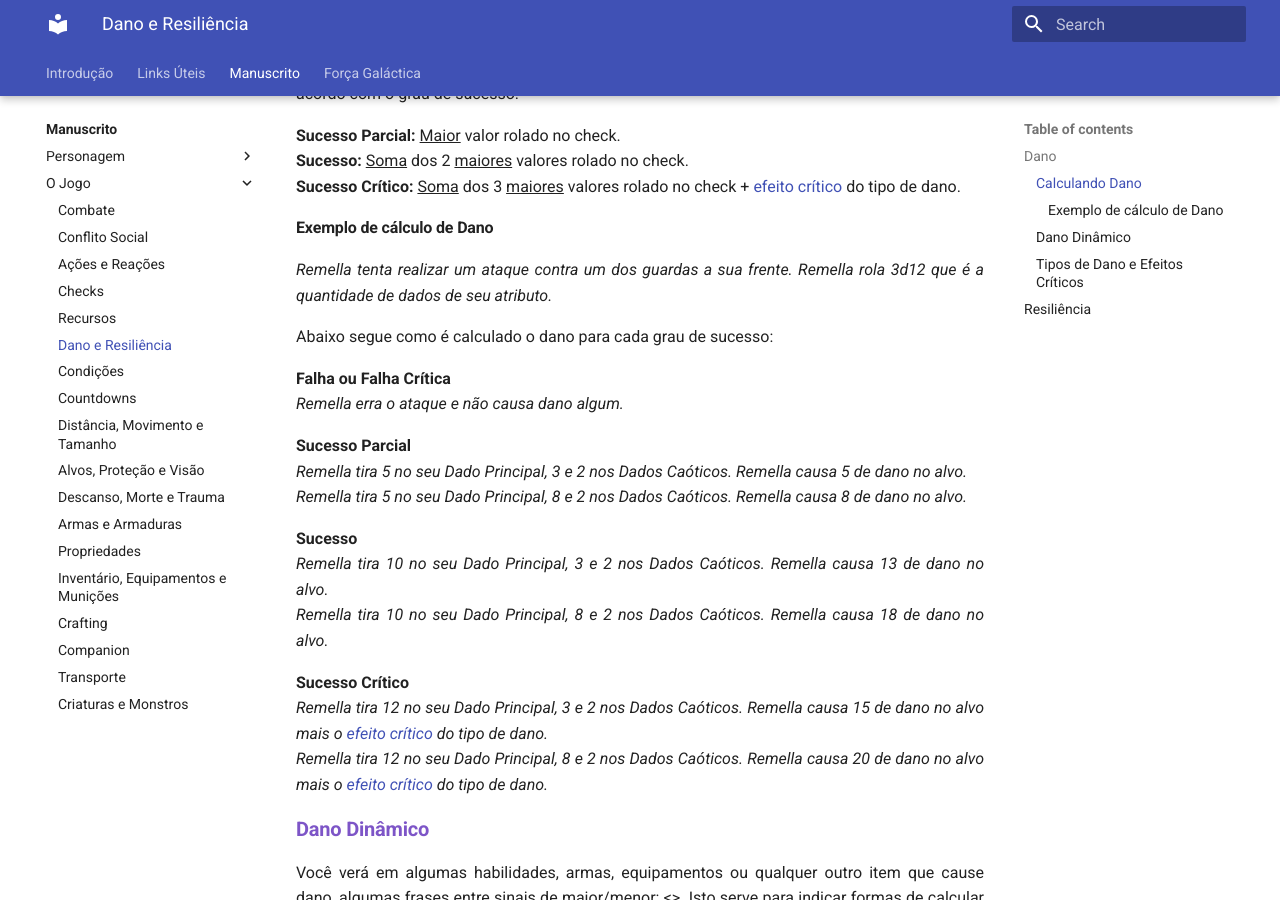
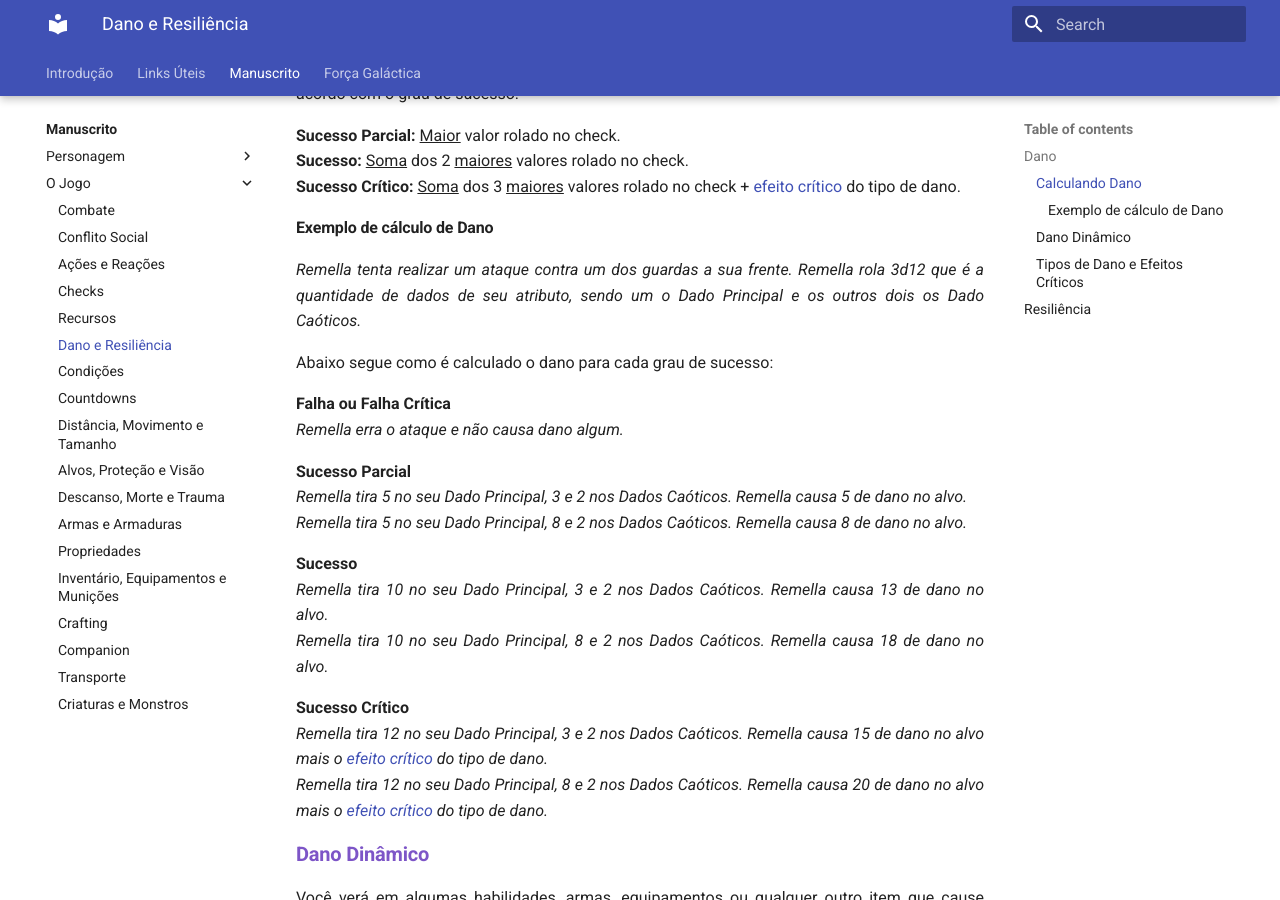
Before and after one commit to henriqueschorr/henriqueschorr.github.io, an MkDocs documentation site: the page built from docs/1_core/3_game/damage.md, in a window 1280 px wide and 900 px high, scrolled down 402 px. Built offline with MkDocs 1.6.1 and Material for MkDocs 9.7.7, drawn with Linux system fonts in a browser that asks for light colours.

Commit message:
fixed damage explanation

```diff
--- a/docs/1_core/3_game/damage.md
+++ b/docs/1_core/3_game/damage.md
@@ -14,7 +14,7 @@ Após rolar o Check e determinar que você irá causar de fato dano no alvo, cal
 
 #### Exemplo de cálculo de Dano
 
-_Remella tenta realizar um ataque contra um dos guardas a sua frente. Remella rola 3d12 que é a quantidade de dados de seu atributo._
+_Remella tenta realizar um ataque contra um dos guardas a sua frente. Remella rola 3d12 que é a quantidade de dados de seu atributo, sendo um o Dado Principal e os outros dois os Dado Caóticos._
 
 Abaixo segue como é calculado o dano para cada grau de sucesso:
 
```
